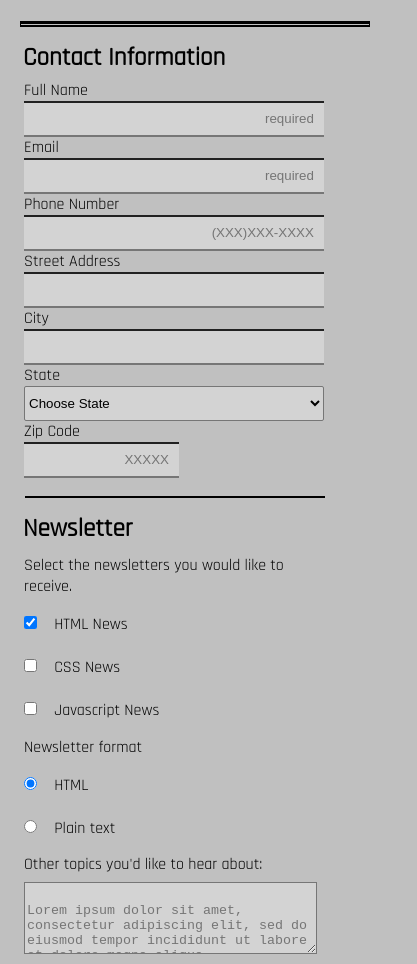
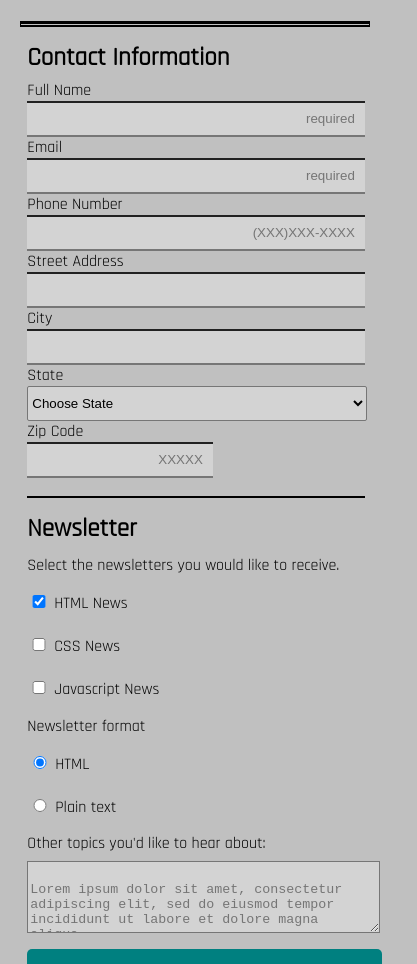
Before and after one commit to bfly2001/Online-Registration-Form, a plain HTML site: page index.html in a window 390 px wide. Shown: the part 136-1100 px from the top of the page, 417 px wide, since content can reach past the window. Drawn offline with Linux system fonts and the light colour scheme.

Commit message:
redesigning mobile layout

```diff
--- a/css/styles.css
+++ b/css/styles.css
@@ -4,6 +4,7 @@ body {
  margin: 0;
  font-family: 'Rajdhani', sans-serif;
  background-color: silver;
+ width: 100%;
 }
 
 header {
@@ -35,14 +36,33 @@ h2 {
  margin-top: 0px;
 }
 
+main {
+  width: 100%;
+}
+
+.wrapper {
+  margin-left: 7%;
+  margin-right: 7%;
+  width: 100%;
+}
+
+form {
+  width: 100%;
+}
+
 fieldset {
   border: none;
+  padding-left: 0px;
+  padding-right: 0px;
+  margin-left: 0px;
+  margin-right: 0px;
+  width: 100%;
 }
 
 legend {
   font-size: 25px;
   font-weight: bold;
-  margin-left: 7px;
+  padding-left: 0px;
 }
 
 .textbox {
@@ -79,21 +99,18 @@ width: 4%;
 
 label {
 width: 100%;
-margin-left: 10px;
 }
 
 input {
  background-color: lightgray;
- width: 90%;
- margin-left: 10px;
+ width: 84%;
 }
 
 select {
  padding-right: 95px;
  padding-left: 0px;
  background-color: lightgray;
- margin-left: 10px;
- width: 93%;
+ width: 87%;
  height: 35px;
  text-align: left;
  border-radius: 2px;
@@ -105,18 +122,15 @@ select {
 
 .select-news {
  width: 95%;
- margin-left: 10px;
  margin-top: 5px;
 }
 
 .news-format {
   width: 95%;
-  margin-left: 10px;
 }
 
 .other-topics {
   width: 95%;
-  margin-left: 10px;
   display: block;
   margin-top: 15px;
   margin-bottom: 7px;
@@ -127,7 +141,6 @@ textarea {
  width: 89%;
  padding-bottom: 20px;
  padding-top: 20px;
- margin-left: 10px;
 }
 
 textarea:focus {
@@ -149,20 +162,21 @@ textarea:focus {
 }
 
 .solid-line {
-  width: 85%;
+  width: 86%;
   border-style: solid;
   margin-bottom: 15px;
+  margin-left: 0px;
+  margin-right: 0px;
 }
 
 button {
- width: 84%;
+ width: 91%;
  color: white;
  background-color: teal;
  border-radius: 5px;
  border: none;
  padding-top: 15px;
  padding-bottom: 15px;
- margin-left: 23px;
 }
 
 .copyright {
```
